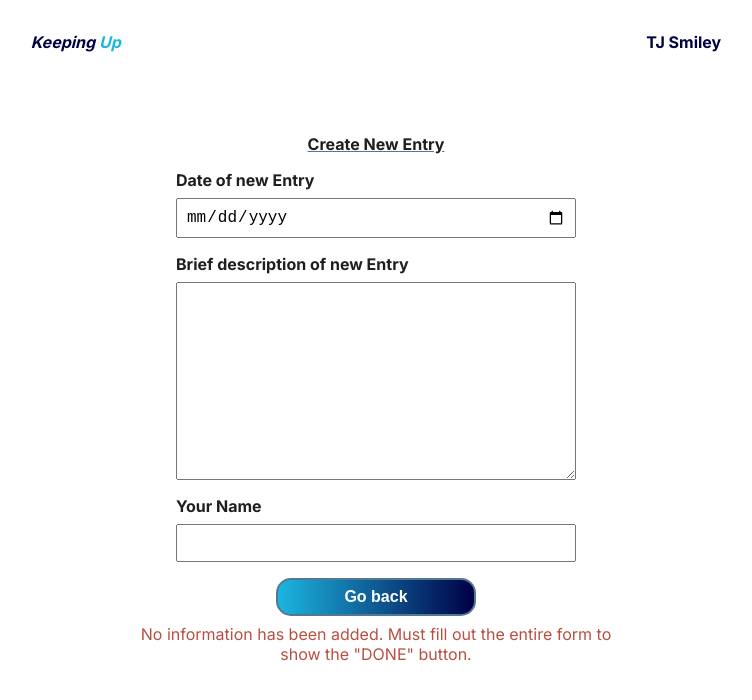
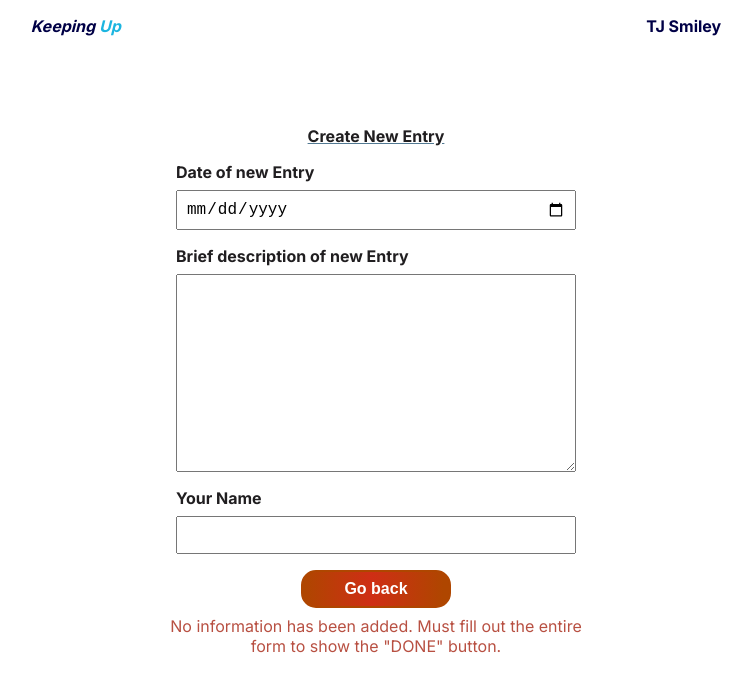
Before and after one commit to jcsmileyjr/elder, a Next.js app: page /createEntry in a window 1280 px wide. Shown: the top 700 px of the page, without its empty margins (264-1016 px from the left). Built offline with nearby package versions, Linux system fonts and the light colour scheme.

Commit message:
Feature: Go back button always present

```diff
--- a/src/app/createEntry/createEntry.module.css
+++ b/src/app/createEntry/createEntry.module.css
@@ -2,7 +2,7 @@
 .page {
     display: flex;
     flex-direction: column;
-    padding: 2rem 2rem 0 2rem;
+    padding: 1rem 2rem 0 2rem;
     min-height: 100vh;
     background-color: white;
     color: #201E20;
@@ -75,10 +75,17 @@
     margin: auto;
   }
 
-  .doneButtonContainer {
+  .backButtonContainer {
     display: flex;
     flex-direction: column;
     gap: .5rem;
+  }
+
+  .doneButtonContainer {
+    display: flex;
+    flex-direction: row;
+    gap: .5rem;
+    flex-wrap: wrap;
   }
 
   @media screen and (min-width: 600px) {
@@ -99,7 +106,8 @@
 
   /*Done Button*/
   .entryButton {
-    min-width: 150px;
+    flex: 1;
+    min-width: 40%;
     margin-top: .5rem;
     font-size: 1rem;
     margin: auto;
@@ -108,16 +116,32 @@
     justify-content: space-around;
     font-weight: bold;
     background-color: transparent;
-    border: 2px solid #527992;
     border-radius: 15px;
     cursor: pointer;
     transition: all 300ms cubic-bezier(.23, 1. 0.32,1);
     -webkit-user-select: none;
     touch-action: manipulation;
     color: white;
+  }
+
+  .doneButtonStyle {
     background: #000046;  /* fallback for old browsers */
     background: -webkit-linear-gradient(to right, #1CB5E0, #000046);  /* Chrome 10-25, Safari 5.1-6 */
     background: linear-gradient(to right, #1CB5E0, #000046); /* W3C, IE 10+/ Edge, Firefox 16+, Chrome 26+, Opera 12+, Safari 7+ */
+    border: 2px solid #527992;
+  }
+
+  .goBackButonSyle {
+    background: rgb(175,70,0);
+    background: -moz-linear-gradient(90deg, rgba(175,70,0,1) 1%, rgba(207,46,21,1) 47%, rgba(175,70,0,1) 96%);
+    background: -webkit-linear-gradient(90deg, rgba(175,70,0,1) 1%, rgba(207,46,21,1) 47%, rgba(175,70,0,1) 96%);
+    background: linear-gradient(90deg, rgba(175,70,0,1) 1%, rgba(207,46,21,1) 47%, rgba(175,70,0,1) 96%);
+    filter: progid:DXImageTransform.Microsoft.gradient(startColorstr="#af4600",endColorstr="#af4600",GradientType=1);
+    border: 2px solid rgba(175,70,0,1);
+  }
+
+  .goBackButtonFullWidth {
+    min-width: 150px;
   }
 
   .entryButton:hover, .buttonLink:hover {
@@ -133,8 +157,12 @@
   }
 
   @media screen and (min-width: 600px) {
-    .entryButton {
-      min-width: 200px;
+    .doneButtonContainer {
+      gap: 1.5rem;
+    }
+
+    .backButtonContainer {
+      margin: 0 2rem;
     }
   }
 
@@ -148,6 +176,10 @@
     color: #B85042;
   }
 
+  .entrybuttonMessage {
+    color: #1CB5E0;
+  }
+
   .noBreakWord {
     white-space:nowrap;
   }
--- a/src/app/createEntry/page.js
+++ b/src/app/createEntry/page.js
@@ -76,19 +76,23 @@ const CreateEntry = () => {
                 <input id="inputWriter" type="text" className={styles.inputfield} onChange={(e) =>updateWriter(e)}></input>
             </div>
             <div className={styles.section}>
+                {!showDoneButton &&
+                    <div className={styles.backButtonContainer}>
+                        <button type="button" className={`${styles.entryButton} ${styles.goBackButonSyle} ${styles.goBackButtonFullWidth}`} onClick={() => router.push("/")}> Go back</button>
+                        <p className={styles.noInfoMessage}>No information has been added. Must fill out the entire form to show the <span className={styles.noBreakWord}>"DONE" button.</span> </p>
+                    </div>
+                }
+
                 {showDoneButton &&
                     <div className={styles.doneButtonContainer}>
                         <button onClick={() => saveInteraction()} type="button" className={`${styles.entryButton} ${styles.doneButtonStyle}`}>DONE</button>
-                        <label className={styles.doneLabel}>Click when Finished</label>
+                        <button type="button" className={`${styles.entryButton} ${styles.goBackButonSyle}`} onClick={() => router.push("/")}> Go back</button>
+                        <label className={styles.doneLabel}>Click <span className={styles.entrybuttonMessage}>DONE</span> when Finished</label>
                     </div>
                 }
 
-                {!showDoneButton &&
-                    <div className={styles.doneButtonContainer}>
-                        <button type="button" className={styles.entryButton} onClick={() => router.push("/")}> Go back</button>
-                        <p className={styles.noInfoMessage}>No information has been added. Must fill out the entire form to show the <span className={styles.noBreakWord}>"DONE" button.</span> </p>
-                    </div>
-                }
+
+
             </div>
         </main>
       </div>
```
